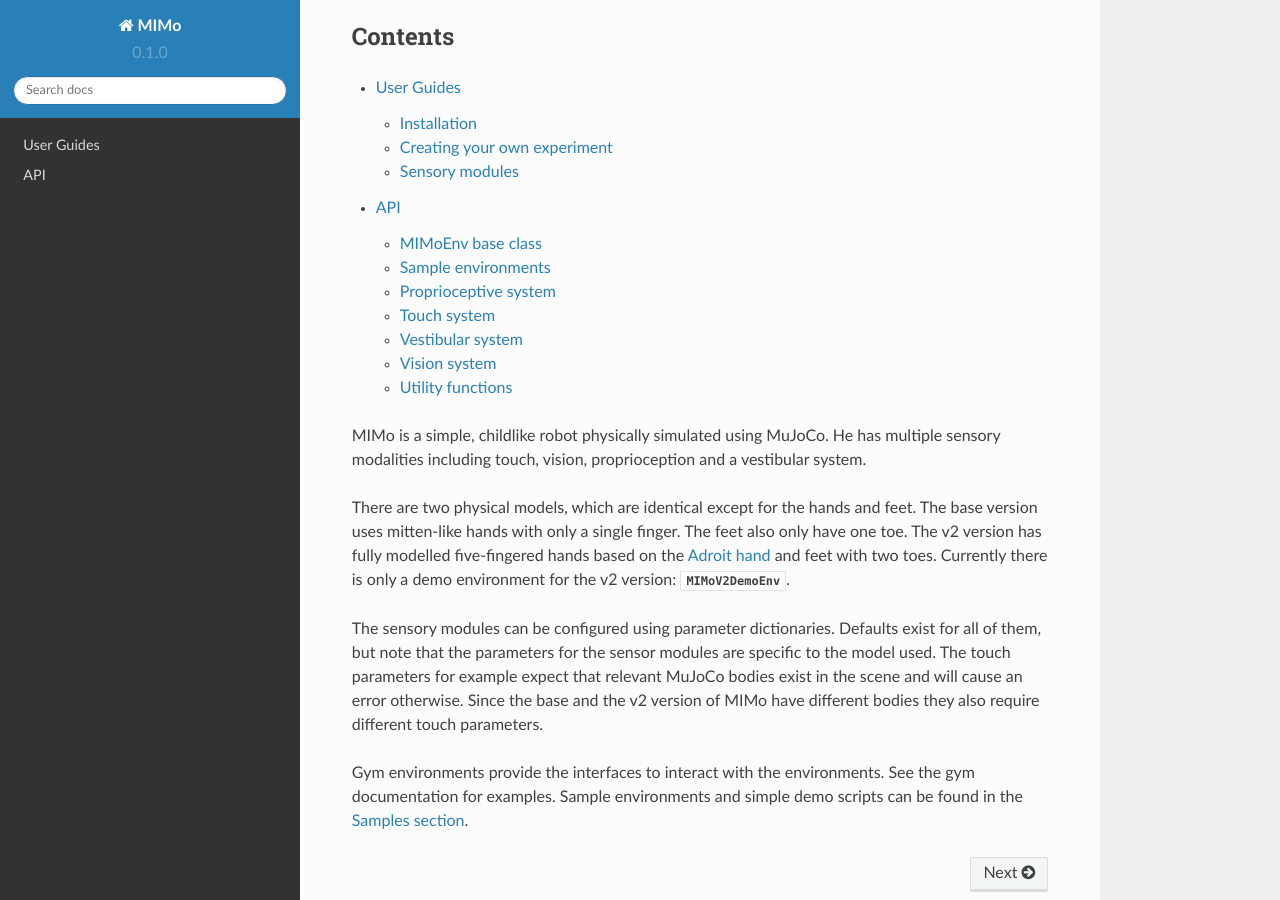
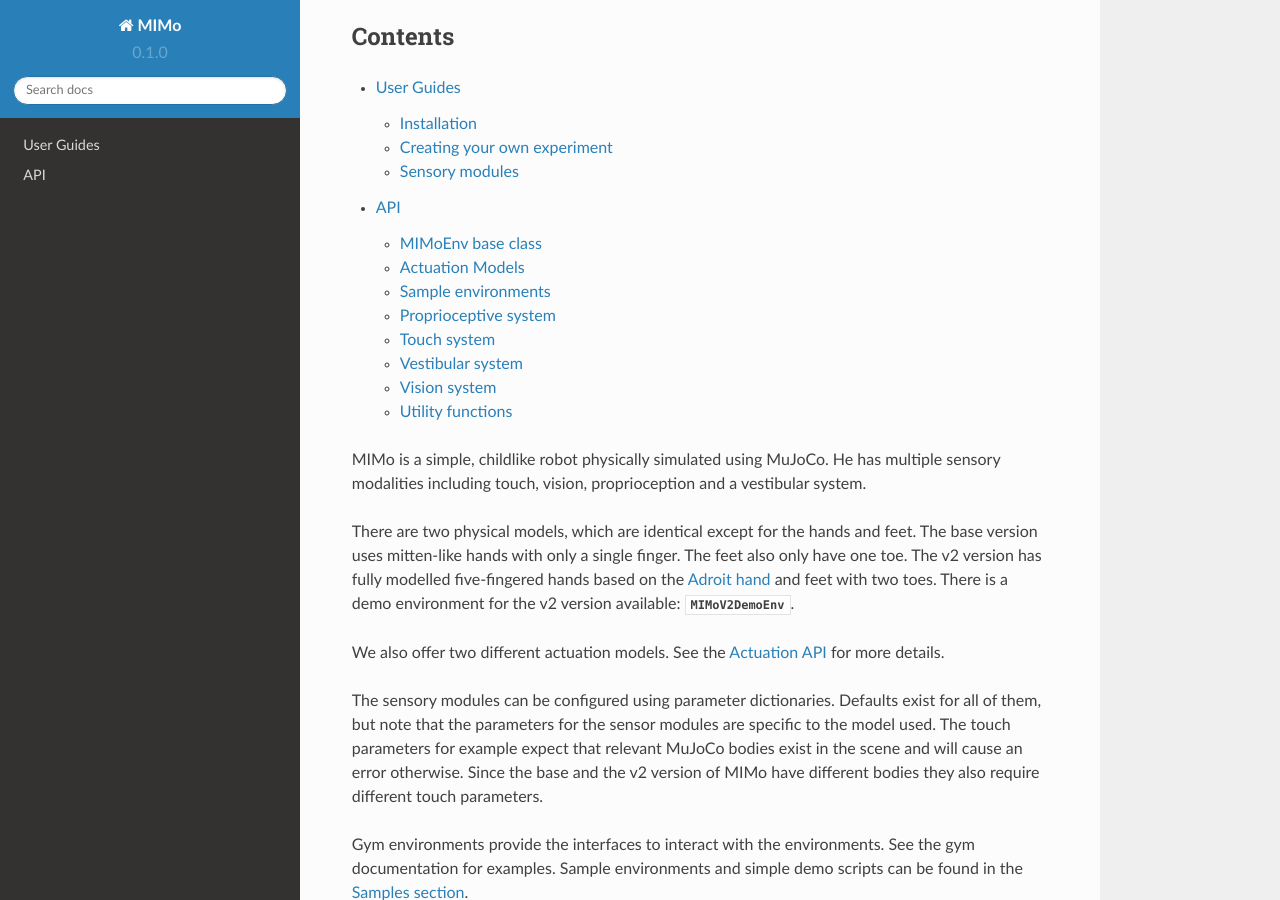
Before and after one commit to trieschlab/MIMo, a Sphinx documentation site: the page built from docs/source/index.rst, in a window 1280 px wide and 900 px high, scrolled down 564 px. Built offline with Sphinx 7.4.7 and the Read the Docs theme 2.0.0, drawn with Linux system fonts in a browser that asks for light colours.

Commit message:
Update doc requirements.txt Actuation linked in Overview now

```diff
--- a/docs/requirements.txt
+++ b/docs/requirements.txt
@@ -1,11 +1,14 @@
-numpy
+numpy<=1.22.0
 gym<=0.20
 matplotlib
 glfw
 scipy
 trimesh
+cachetools
+CacheToolsUtils
 networkx
 rtree
+opencv-python
 sphinx==4.2.0
 sphinx_rtd_theme==1.0.0
 sphinx-automodapi
--- a/docs/source/api/index.rst
+++ b/docs/source/api/index.rst
@@ -5,6 +5,7 @@
    :maxdepth: 2
 
    mimoclass
+   mimoActuation
    sample_environments
    mimoProprioception
    mimoTouch
--- a/docs/source/conf.py
+++ b/docs/source/conf.py
@@ -20,7 +20,7 @@
     'sphinx.ext.napoleon',
     'sphinx.ext.autodoc.preserve_defaults',  # Do not resolve the names of default arguments
 ]
-autodoc_mock_imports = ["mujoco_py", "cachetools"]
+autodoc_mock_imports = ["mujoco_py"]
 autodoc_member_order = 'bysource'
 # autodoc_class_signature = 'separated' # Moves the class signatures into separate init function docu.
 numpydoc_class_members_toctree = False
--- a/docs/source/index.rst
+++ b/docs/source/index.rst
@@ -30,7 +30,9 @@
 There are two physical models, which are identical except for the hands and feet. The base version uses
 mitten-like hands with only a single finger. The feet also only have one toe. The v2 version has fully modelled
 five-fingered hands based on the `Adroit hand <https://github.com/vikashplus/Adroit>`_ and feet with two toes.
-Currently there is only a demo environment for the v2 version: :class:`~mimoEnv.envs.dummy.MIMoV2DemoEnv`.
+There is a demo environment for the v2 version available: :class:`~mimoEnv.envs.dummy.MIMoV2DemoEnv`.
+
+We also offer two different actuation models. See the :doc:`Actuation API</api/mimoActuation>` for more details.
 
 The sensory modules can be configured using parameter dictionaries. Defaults exist for all of them, but note that
 the parameters for the sensor modules are specific to the model used. The touch parameters for example expect that
```
